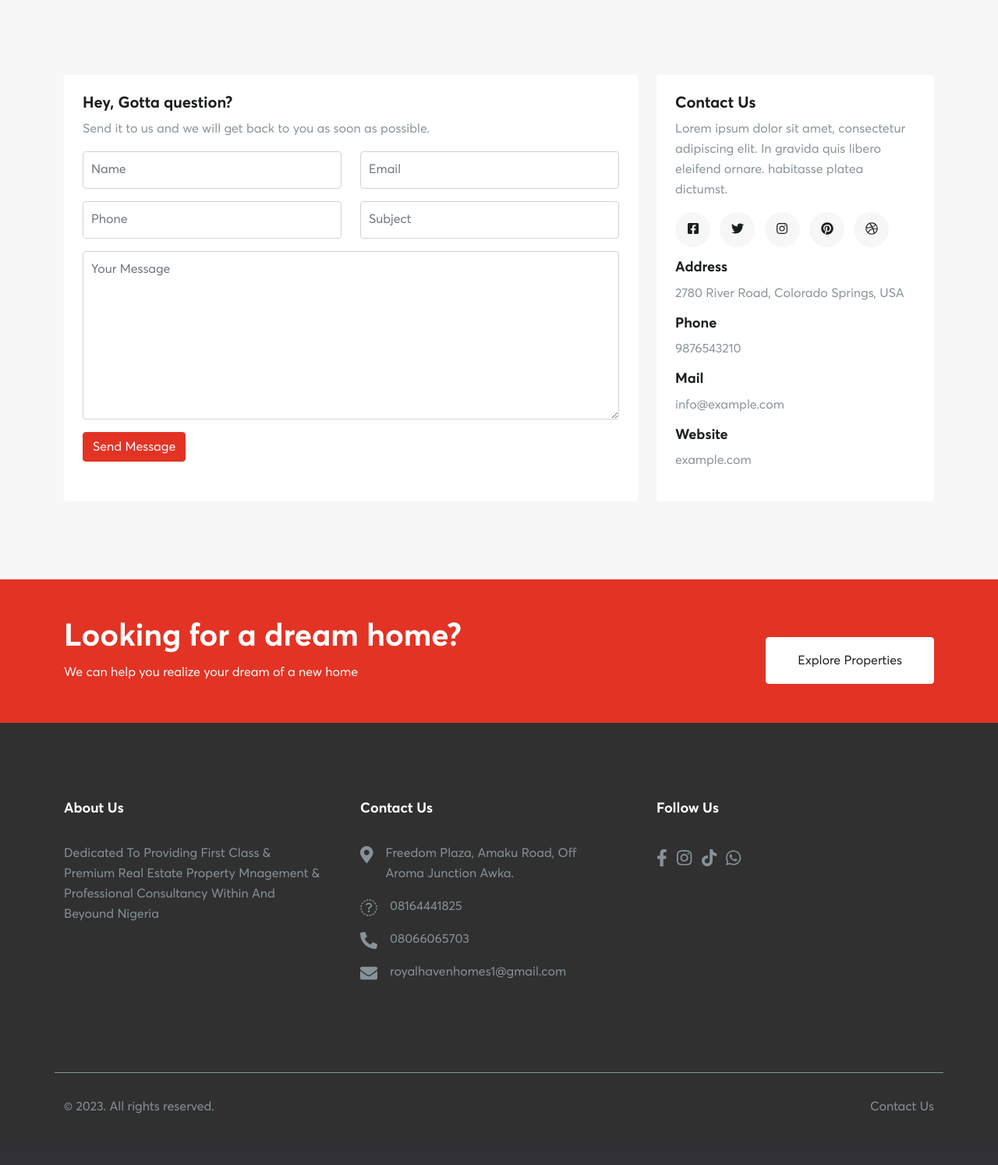
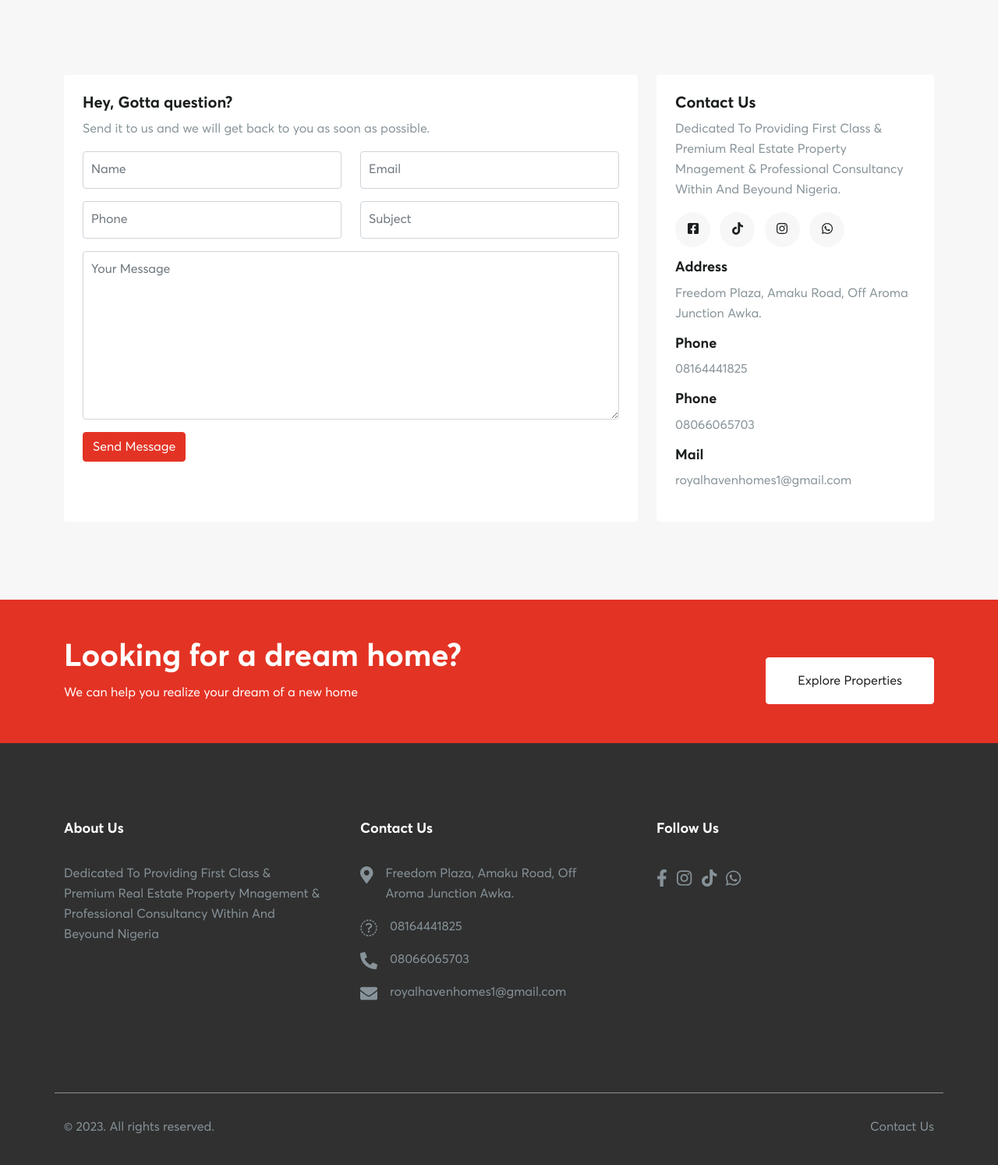
Before and after one commit to TimzonaTimothy/royal-homes, a Django app: page /contact_us in a window 1280 px wide. Shown: the part 414-1908 px from the top of the page at 78% size. Before the commit the page ends 1842 px from the top, so only its background shows below. Run offline with Django 3.2, Linux system fonts and the light colour scheme; some libraries are stand-ins or nearby versions.

Commit message:
first commit

```diff
--- a/templates/contact.html
+++ b/templates/contact.html
@@ -70,36 +70,36 @@
                 <div class="card border-0 w-100 mt-5 mt-lg-0">
                     <div class="card-body p-4">
                         <h5>Contact Us</h5>
-                        <p>Lorem ipsum dolor sit amet, consectetur adipiscing elit. In gravida quis libero eleifend ornare. habitasse platea dictumst.</p>
+                        <p>Dedicated To Providing First Class & Premium Real Estate Property Mnagement & Professional Consultancy Within And Beyound Nigeria.</p>
 
                         <div class="contact-item">
                             <ul class="social-icons ps-0">
-                                <li class="list-inline-item"><a href="#"><i class="fab fa-facebook-square"></i></a></li>
-                                <li class="list-inline-item"><a href="#"><i class="fab fa-twitter"></i></a></li>
-                                <li class="list-inline-item"><a href="#"><i class="fab fa-instagram"></i></a></li>
-                                <li class="list-inline-item"><a href="#"><i class="fab fa-pinterest"></i></a></li>
-                                <li class="list-inline-item"><a href="#"><i class="fab fa-dribbble"></i></a></li>
+                                <li class="list-inline-item"><a href="https://www.facebook.com/Royahavenhomes?mibextid=LQQJ4d"><i class="fab fa-facebook-square"></i></a></li>
+                                <li class="list-inline-item"><a href="https://www.tiktok.com/@royalhavenhomes?_t=8a4LgQdr91R&_r=1"><i class="fab fa-tiktok"></i></a></li>
+                                <li class="list-inline-item"><a href="https://www.instagram.com/invites/contact/?i=ze6yxwl6lcaw&utm_content=89vzvd4"><i class="fab fa-instagram"></i></a></li>
+                                <li class="list-inline-item"><a href="https://wa.me/message/MTIJ334KZNAWA1"><i class="fab fa-whatsapp"></i></a></li>
+                                <!-- <li class="list-inline-item"><a href="#"><i class="fab fa-dribbble"></i></a></li> -->
                             </ul>
                         </div>
 
                         <div class="contact-item">
                             <h5 class="font-18">Address</h5>
-                            <p>2780 River Road, Colorado Springs, USA</p>
+                            <p>Freedom Plaza, Amaku Road, Off Aroma Junction Awka.</p>
                         </div>
 
                         <div class="contact-item">
                             <h5 class="font-18">Phone</h5>
-                            <p>9876543210</p>
+                            <p>08164441825</p>
+                        </div>
+
+                        <div class="contact-item">
+                            <h5 class="font-18">Phone</h5>
+                            <p>08066065703</p>
                         </div>
 
                         <div class="contact-item">
                             <h5 class="font-18">Mail</h5>
-                            <p>info@example.com</p>
-                        </div>
-
-                        <div class="contact-item">
-                            <h5 class="font-18">Website</h5>
-                            <p>example.com</p>
+                            <p>royalhavenhomes1@gmail.com</p>
                         </div>
 
                     </div>
```
